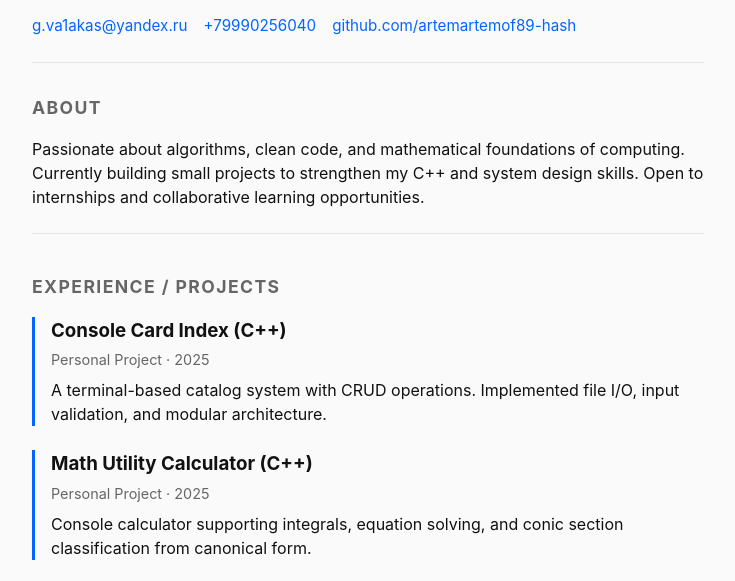
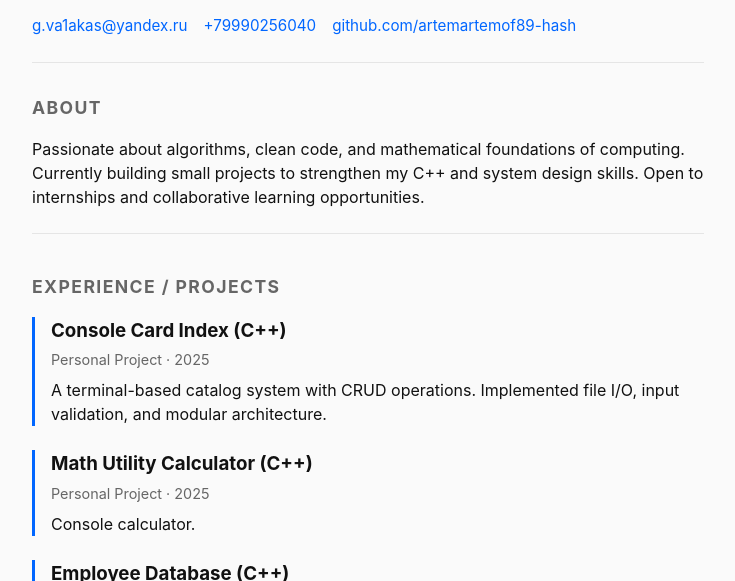
Before and after one commit to artemartemof89-hash/lab6, a website built with Vite: page index.html in a window 1280 px wide. Shown: the part 146-727 px from the top of the page, without its empty margins (272-1007 px from the left). Built offline with nearby package versions, Linux system fonts and the light colour scheme.

Commit message:
feat: my CV content

```diff
--- a/index.html
+++ b/index.html
@@ -118,7 +118,7 @@
         <article class="cv__item">
           <h3>Math Utility Calculator (C++)</h3>
           <p class="cv__meta">Personal Project · 2025</p>
-          <p>Console calculator supporting integrals, equation solving, and conic section classification from canonical form.</p>
+          <p>Console calculator.</p>
         </article>
         <article class="cv__item">
           <h3>Employee Database (C++)</h3>
```
